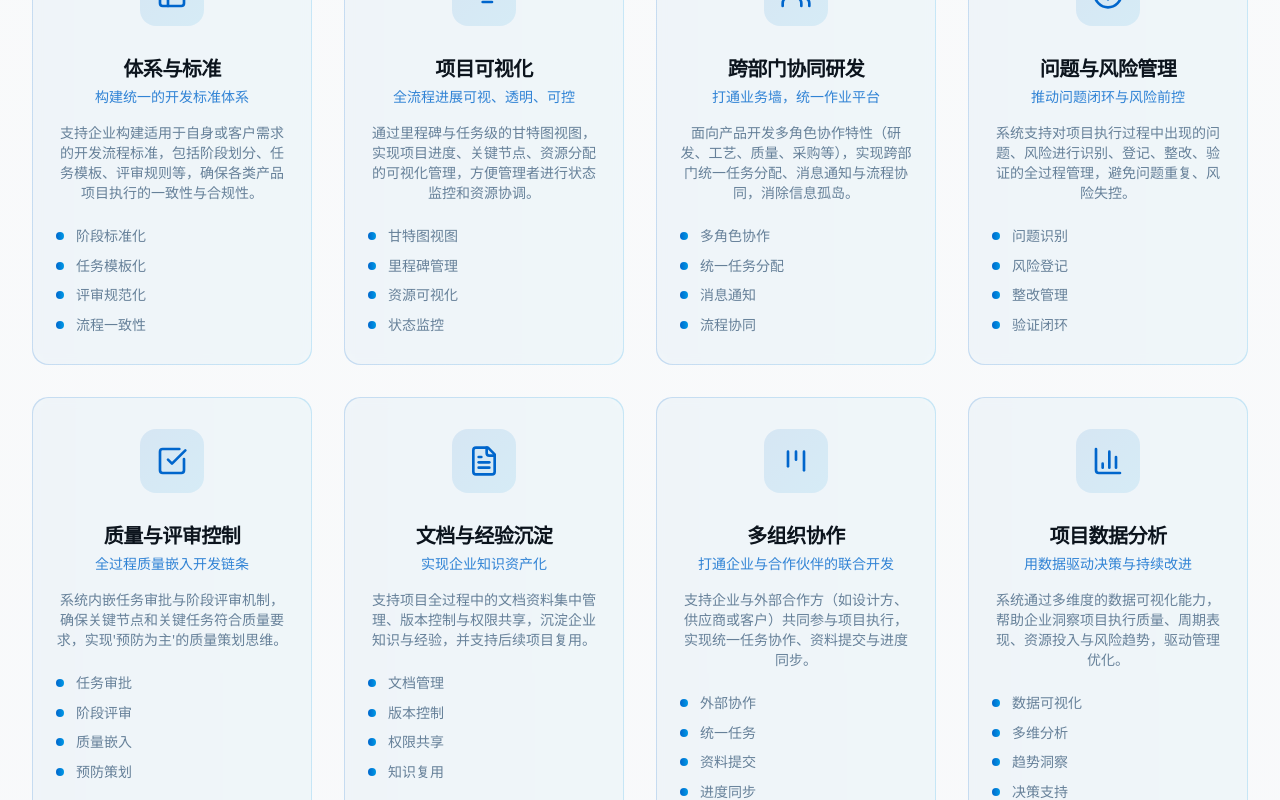
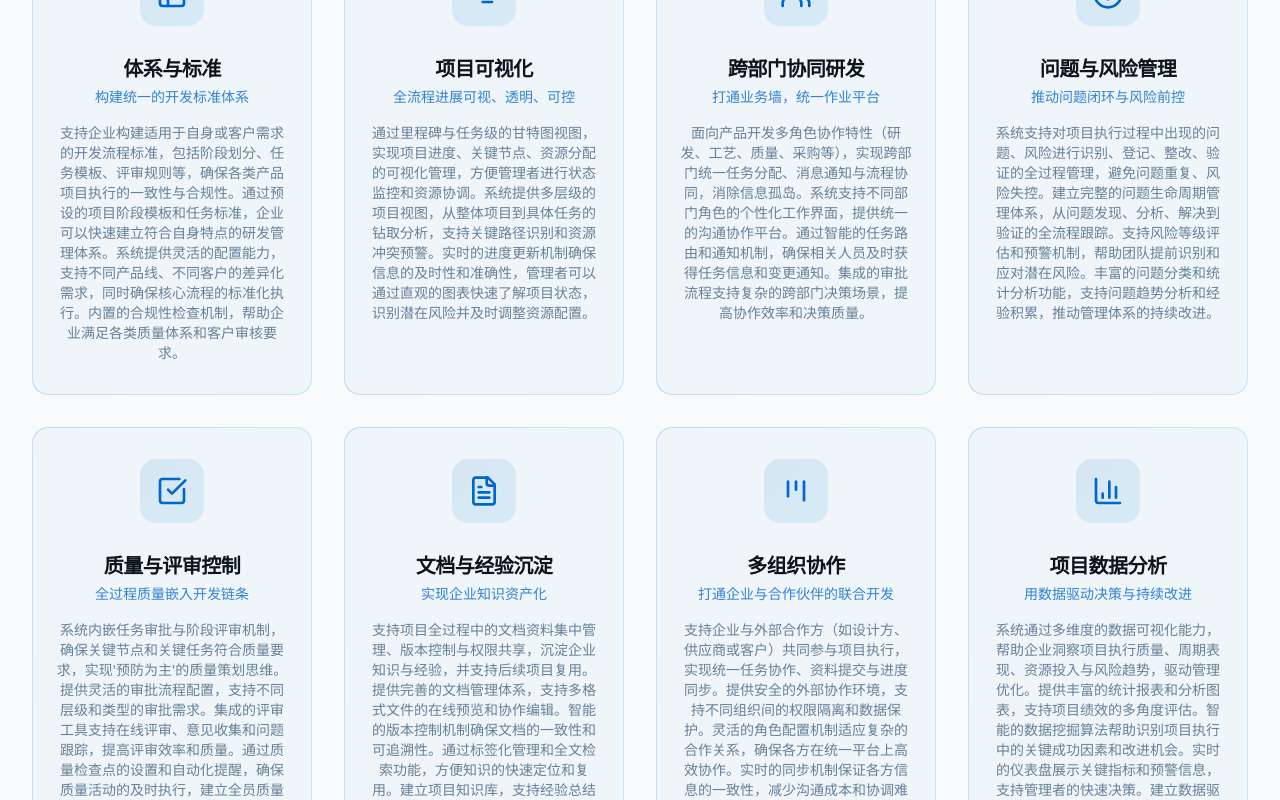
Before and after one commit to rzg2022/lean-track-project-hub, a React (Vite) app: page / in a window 1280 px wide. Shown: the part 3360-4160 px from the top of the page. Built offline with nearby package versions, Linux system fonts and the light colour scheme.

Commit message:
Refine core features content
Update core features descriptions to be more detailed and remove the "key benefits" section.

```diff
--- a/src/components/CoreFeatures.tsx
+++ b/src/components/CoreFeatures.tsx
@@ -15,57 +15,49 @@ const features = [
     icon: Layout,
     title: "体系与标准",
     subtitle: "构建统一的开发标准体系",
-    description: "支持企业构建适用于自身或客户需求的开发流程标准，包括阶段划分、任务模板、评审规则等，确保各类产品项目执行的一致性与合规性。",
-    benefits: ["阶段标准化", "任务模板化", "评审规范化", "流程一致性"]
+    description: "支持企业构建适用于自身或客户需求的开发流程标准，包括阶段划分、任务模板、评审规则等，确保各类产品项目执行的一致性与合规性。通过预设的项目阶段模板和任务标准，企业可以快速建立符合自身特点的研发管理体系。系统提供灵活的配置能力，支持不同产品线、不同客户的差异化需求，同时确保核心流程的标准化执行。内置的合规性检查机制，帮助企业满足各类质量体系和客户审核要求。"
   },
   {
     icon: GanttChart,
     title: "项目可视化",
     subtitle: "全流程进展可视、透明、可控",
-    description: "通过里程碑与任务级的甘特图视图，实现项目进度、关键节点、资源分配的可视化管理，方便管理者进行状态监控和资源协调。",
-    benefits: ["甘特图视图", "里程碑管理", "资源可视化", "状态监控"]
+    description: "通过里程碑与任务级的甘特图视图，实现项目进度、关键节点、资源分配的可视化管理，方便管理者进行状态监控和资源协调。系统提供多层级的项目视图，从整体项目到具体任务的钻取分析，支持关键路径识别和资源冲突预警。实时的进度更新机制确保信息的及时性和准确性，管理者可以通过直观的图表快速了解项目状态，识别潜在风险并及时调整资源配置。"
   },
   {
     icon: Users,
     title: "跨部门协同研发",
     subtitle: "打通业务墙，统一作业平台",
-    description: "面向产品开发多角色协作特性（研发、工艺、质量、采购等），实现跨部门统一任务分配、消息通知与流程协同，消除信息孤岛。",
-    benefits: ["多角色协作", "统一任务分配", "消息通知", "流程协同"]
+    description: "面向产品开发多角色协作特性（研发、工艺、质量、采购等），实现跨部门统一任务分配、消息通知与流程协同，消除信息孤岛。系统支持不同部门角色的个性化工作界面，提供统一的沟通协作平台。通过智能的任务路由和通知机制，确保相关人员及时获得任务信息和变更通知。集成的审批流程支持复杂的跨部门决策场景，提高协作效率和决策质量。"
   },
   {
     icon: AlertCircle,
     title: "问题与风险管理",
     subtitle: "推动问题闭环与风险前控",
-    description: "系统支持对项目执行过程中出现的问题、风险进行识别、登记、整改、验证的全过程管理，避免问题重复、风险失控。",
-    benefits: ["问题识别", "风险登记", "整改管理", "验证闭环"]
+    description: "系统支持对项目执行过程中出现的问题、风险进行识别、登记、整改、验证的全过程管理，避免问题重复、风险失控。建立完整的问题生命周期管理体系，从问题发现、分析、解决到验证的全流程跟踪。支持风险等级评估和预警机制，帮助团队提前识别和应对潜在风险。丰富的问题分类和统计分析功能，支持问题趋势分析和经验积累，推动管理体系的持续改进。"
   },
   {
     icon: CheckSquare,
     title: "质量与评审控制",
     subtitle: "全过程质量嵌入开发链条",
-    description: "系统内嵌任务审批与阶段评审机制，确保关键节点和关键任务符合质量要求，实现'预防为主'的质量策划思维。",
-    benefits: ["任务审批", "阶段评审", "质量嵌入", "预防策划"]
+    description: "系统内嵌任务审批与阶段评审机制，确保关键节点和关键任务符合质量要求，实现'预防为主'的质量策划思维。提供灵活的审批流程配置，支持不同层级和类型的审批需求。集成的评审工具支持在线评审、意见收集和问题跟踪，提高评审效率和质量。通过质量检查点的设置和自动化提醒，确保质量活动的及时执行，建立全员质量意识和责任体系。"
   },
   {
     icon: FileText,
     title: "文档与经验沉淀",
     subtitle: "实现企业知识资产化",
-    description: "支持项目全过程中的文档资料集中管理、版本控制与权限共享，沉淀企业知识与经验，并支持后续项目复用。",
-    benefits: ["文档管理", "版本控制", "权限共享", "知识复用"]
+    description: "支持项目全过程中的文档资料集中管理、版本控制与权限共享，沉淀企业知识与经验，并支持后续项目复用。提供完善的文档管理体系，支持多格式文件的在线预览和协作编辑。智能的版本控制机制确保文档的一致性和可追溯性。通过标签化管理和全文检索功能，方便知识的快速定位和复用。建立项目知识库，支持经验总结和最佳实践的积累传承。"
   },
   {
     icon: Kanban,
     title: "多组织协作",
     subtitle: "打通企业与合作伙伴的联合开发",
-    description: "支持企业与外部合作方（如设计方、供应商或客户）共同参与项目执行，实现统一任务协作、资料提交与进度同步。",
-    benefits: ["外部协作", "统一任务", "资料提交", "进度同步"]
+    description: "支持企业与外部合作方（如设计方、供应商或客户）共同参与项目执行，实现统一任务协作、资料提交与进度同步。提供安全的外部协作环境，支持不同组织间的权限隔离和数据保护。灵活的角色配置机制适应复杂的合作关系，确保各方在统一平台上高效协作。实时的同步机制保证各方信息的一致性，减少沟通成本和协调难度，提升整体项目执行效率。"
   },
   {
     icon: BarChart3,
     title: "项目数据分析",
     subtitle: "用数据驱动决策与持续改进",
-    description: "系统通过多维度的数据可视化能力，帮助企业洞察项目执行质量、周期表现、资源投入与风险趋势，驱动管理优化。",
-    benefits: ["数据可视化", "多维分析", "趋势洞察", "决策支持"]
+    description: "系统通过多维度的数据可视化能力，帮助企业洞察项目执行质量、周期表现、资源投入与风险趋势，驱动管理优化。提供丰富的统计报表和分析图表，支持项目绩效的多角度评估。智能的数据挖掘算法帮助识别项目执行中的关键成功因素和改进机会。实时的仪表盘展示关键指标和预警信息，支持管理者的快速决策。建立数据驱动的管理文化，推动企业研发管理能力的持续提升。"
   }
 ];
 
@@ -127,22 +119,9 @@ export const CoreFeatures = () => {
                   )}
                 </CardHeader>
                 <CardContent className="pt-0 pb-8">
-                  <CardDescription className="text-center text-muted-foreground leading-relaxed mb-6 text-sm">
+                  <CardDescription className="text-center text-muted-foreground leading-relaxed text-sm">
                     {feature.description}
                   </CardDescription>
-
-                  {/* Benefits with enhanced styling */}
-                  <div className="space-y-3">
-                    {feature.benefits.map((benefit, benefitIndex) => (
-                      <div
-                        key={benefitIndex}
-                        className="flex items-center gap-3 text-sm text-muted-foreground group-hover:text-foreground transition-colors duration-300"
-                      >
-                        <div className="flex-shrink-0 w-2 h-2 rounded-full bg-gradient-to-r from-primary to-accent group-hover:scale-125 transition-transform duration-300"></div>
-                        <span className="leading-tight">{benefit}</span>
-                      </div>
-                    ))}
-                  </div>
                 </CardContent>
               </Card>
             </div>
```
